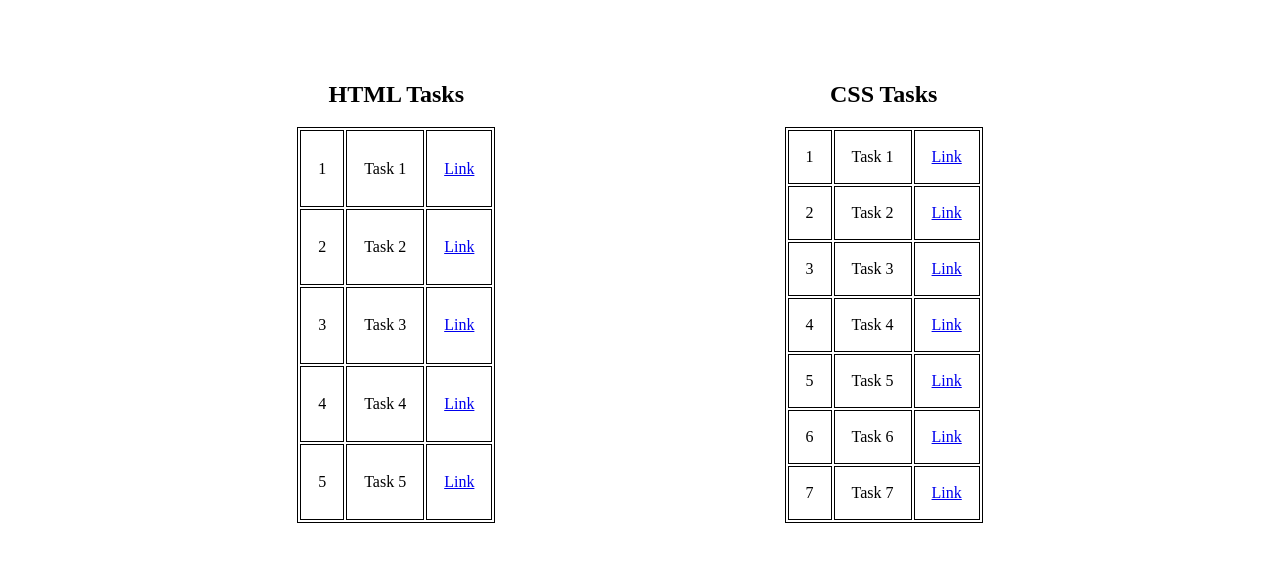
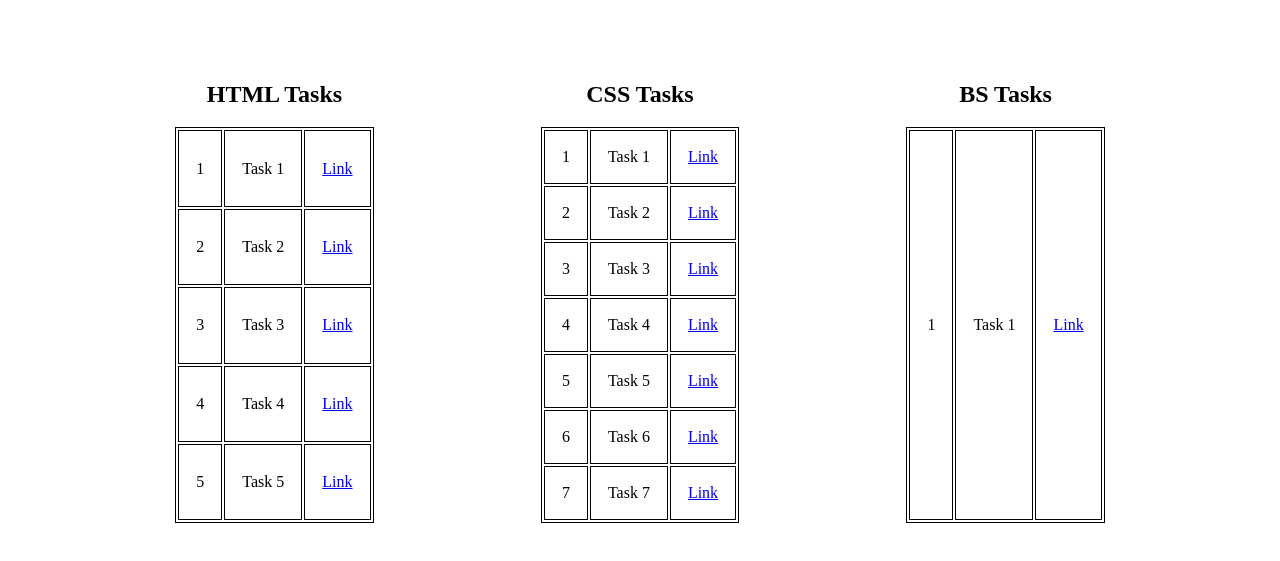
Before and after one commit to gyanoday06/Ethnus_SET2, a plain HTML site: page index.html in a window 1280 px wide. Shown: the part 61-622 px from the top of the page. Drawn offline with Linux system fonts and the light colour scheme.

Commit message:
updated index

```diff
--- a/index.html
+++ b/index.html
@@ -133,6 +133,19 @@
                 </td>
             </tr>
         </table>
+
+        <table style="border: 1px solid black;">
+            <caption><h2>BS Tasks</h2></caption>
+            <tr>
+                <td>1</td>
+                <td>Task 1</td>
+                <td>
+                    <a href="./BS_Tasks/bs_task1.html">
+                        Link
+                    </a>
+                </td>
+            </tr>
+        </table>
     </div>
 </body>
 
```
